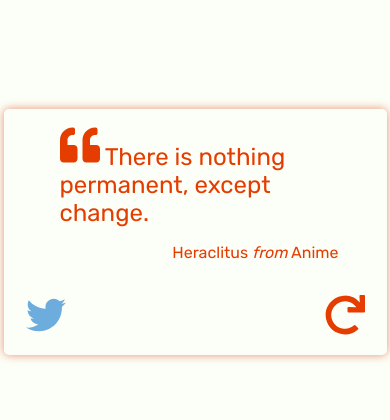
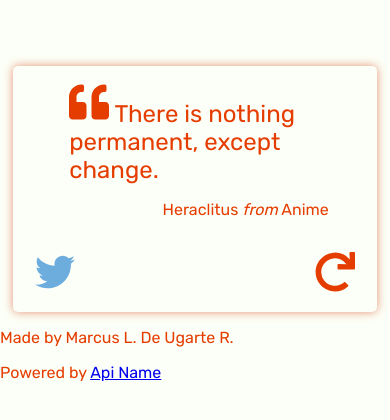
Before and after one commit to lav-lav-r/anime-quotes, a Svelte app: page / in a window 390 px wide. Shown: the part 190-610 px from the top of the page. Built offline with nearby package versions, Linux system fonts and the light colour scheme.

Commit message:
Add Site Description

```diff
--- a/src/App.svelte
+++ b/src/App.svelte
@@ -5,6 +5,11 @@
 <main id="quote-box">
 	<Quote/>
 </main>
+<div>
+	<p>Made by Marcus L. De Ugarte R.</p>
+	<p>Powered by <a href="#">Api Name</a></p>
+</div>
+
 
 <style>
 	:global(:root) {
@@ -40,7 +45,7 @@
 
 	@media screen and (max-width: 768px) {
 		main {
-			max-width: 90%;
+			max-width: 85%;
 			margin: auto;
 			padding: 1em;
 		}
```
